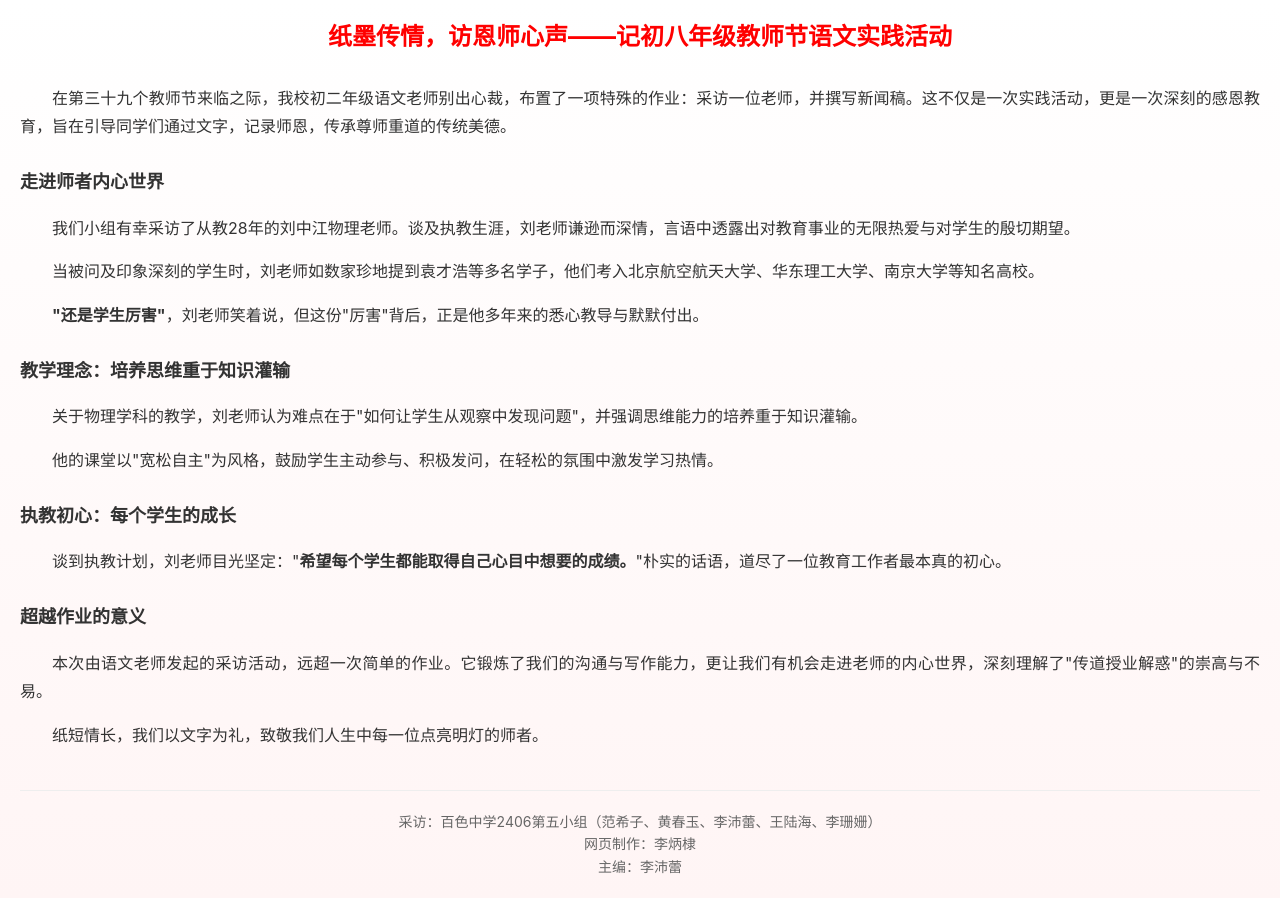
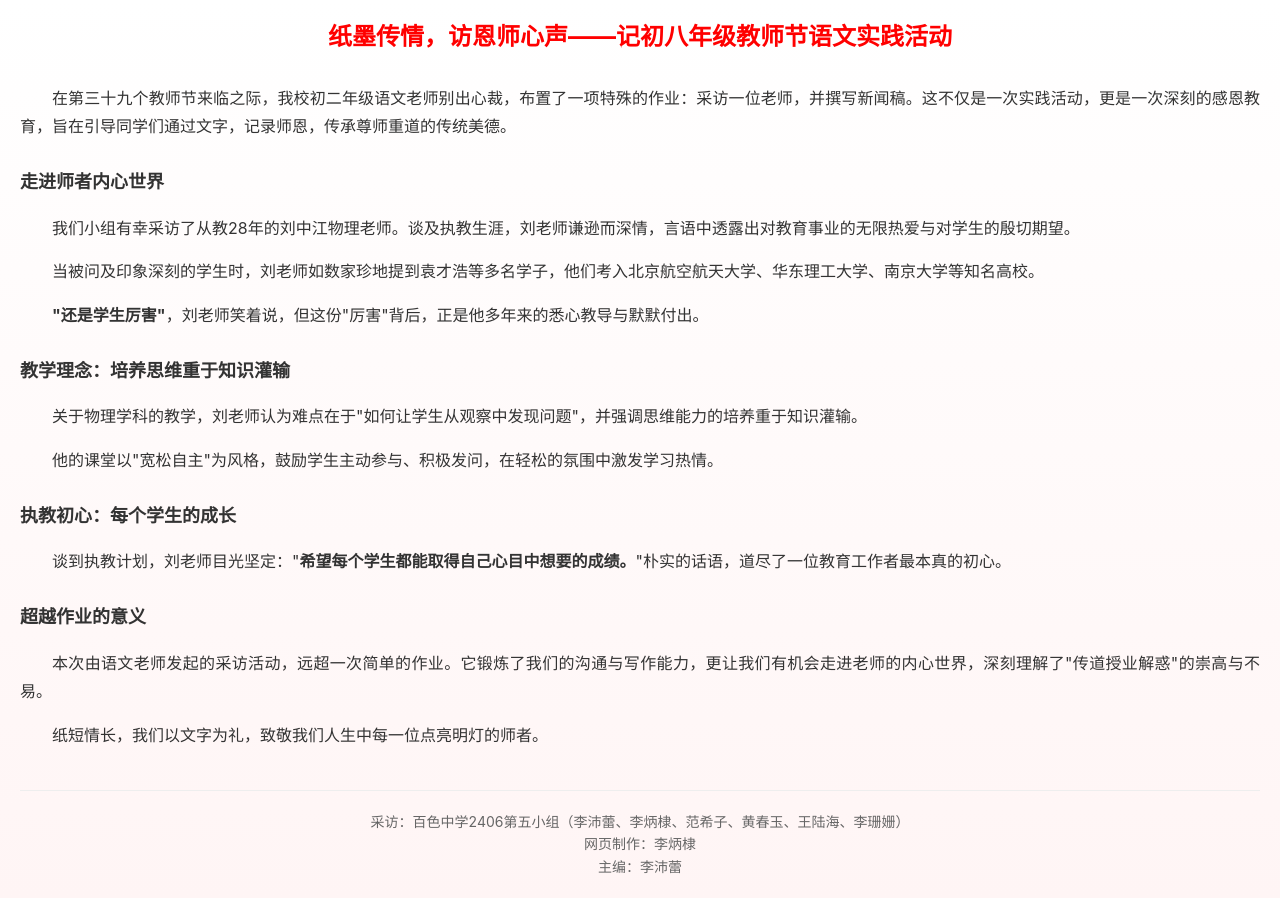
Before and after one commit to FGPLAY-Code/teacher-interview, a plain HTML site: page index.html in a window 1280 px wide. Drawn offline with Linux system fonts and the light colour scheme.

Commit message:
Add files via upload

```diff
--- a/index.html
+++ b/index.html
@@ -112,7 +112,7 @@
     </div>
 
     <div style="margin-top: 40px; padding-top: 20px; border-top: 1px solid #eee; font-size: 14px; color: #666; text-align: center; line-height: 1.6;">
-        采访：百色中学2406第五小组（范希子、黄春玉、李沛蕾、王陆海、李珊姗）<br>
+        采访：百色中学2406第五小组（李沛蕾、李炳棣、范希子、黄春玉、王陆海、李珊姗）<br>
         网页制作：李炳棣<br>
         主编：李沛蕾
     </div>
```
Also changed, not shown: 新闻稿.txt (added), 新闻稿demo.txt (added), 1 other file.
